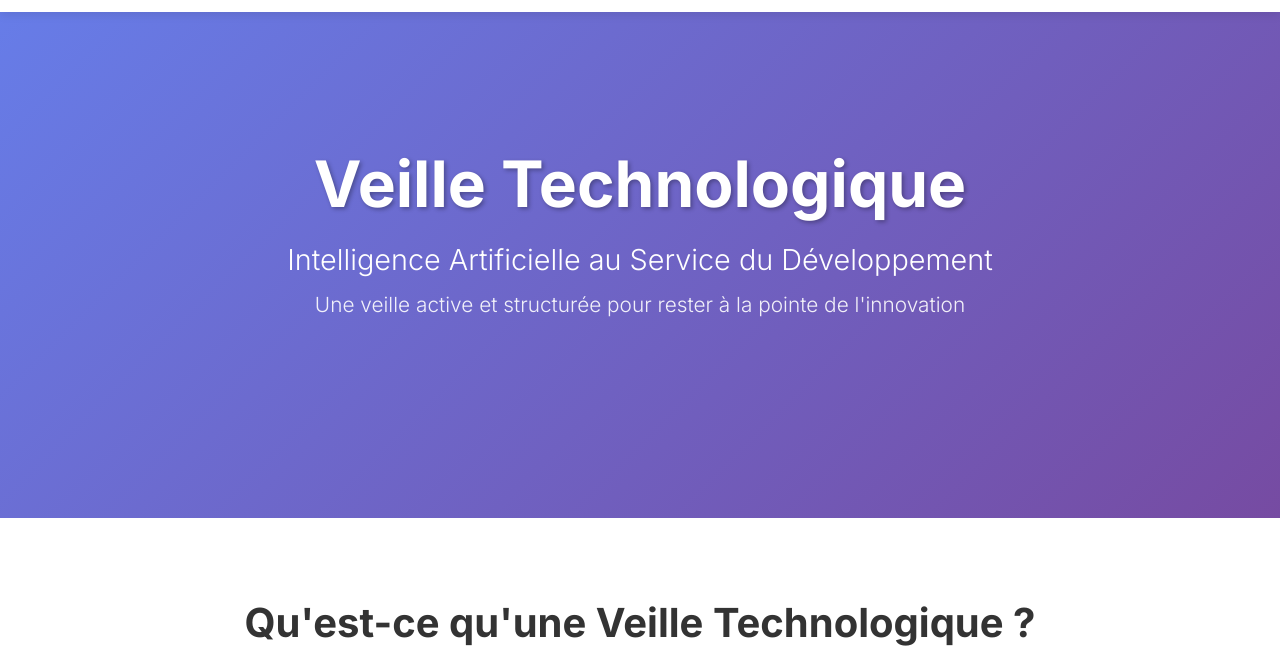
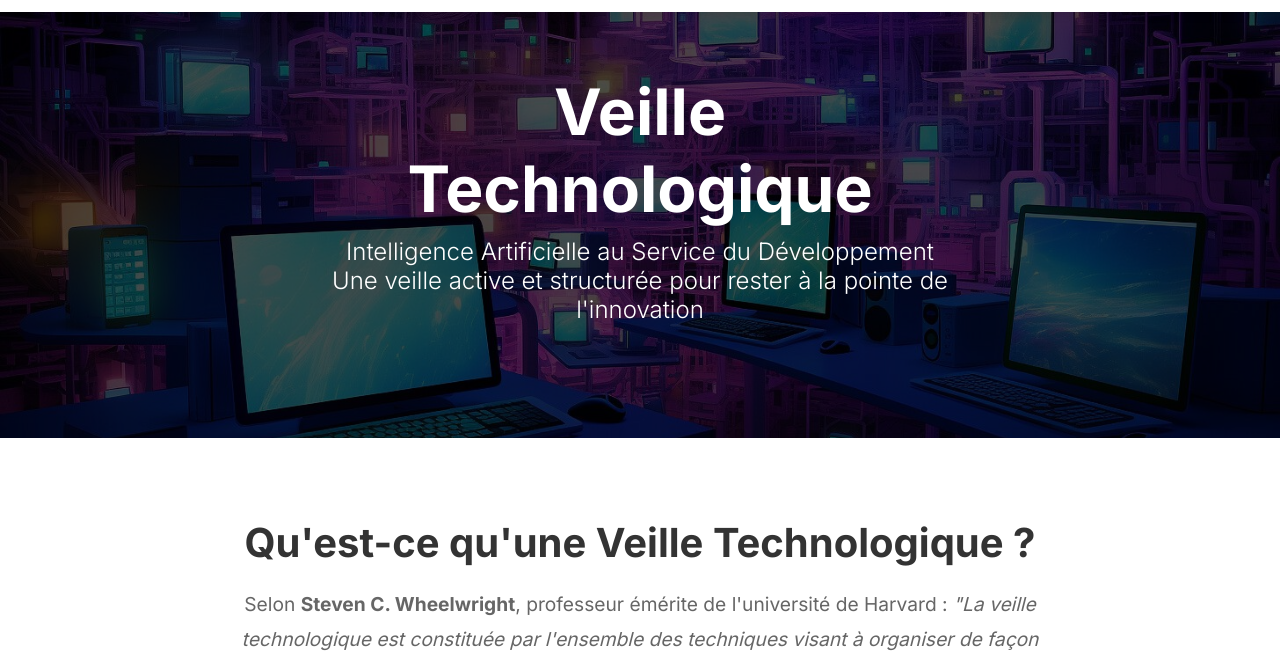
Before and after one commit to Roxas004/Portfolio, a plain HTML site: page Pages/veille technologique.html in a window 1280 px wide. Shown: the part 112-776 px from the top of the page. Drawn offline with nearby package versions, Linux system fonts and the light colour scheme.

Commit message:
veille page

```diff
--- a/Pages/veille technologique.html
+++ b/Pages/veille technologique.html
@@ -34,6 +34,7 @@
 </header>
 
 <div class="slider">
+    <img src="../img/Layout/slider.jpg" class="slider-background" alt="Image de fond">
     <div class="slider-content">
         <h1>Veille Technologique</h1>
         <p>Intelligence Artificielle au Service du Développement</p>
@@ -249,16 +250,16 @@
         <!-- Section Organisation -->
         <div style="margin: 50px 0;">
             <h3 style="text-align: center; font-size: 2rem; margin-bottom: 30px;">
-                📌 Mon Organisation avec Pinboard
+                📌 Mon Organisation avec un Dashboard
             </h3>
             <p style="text-align: center; max-width: 700px; margin: 0 auto 30px; font-size: 1.1rem; color: #666;">
-                Tous les articles que je juge pertinents sont sauvegardés dans mon Pinboard sur Opera GX,
+                Tous les articles que je juge pertinents sont sauvegardés dans mon Dashboard sur feeldy,
                 ce qui me permet de les retrouver facilement et de les consulter ultérieurement.
             </p>
 
             <div style="background: #f9f9f9; padding: 40px; border-radius: 15px; text-align: center;">
                 <img src="../img/Veille/Pindboards.png"
-                     alt="Mon Pinboard de veille"
+                     alt="Mon dashboard de veille"
                      style="max-width: 100%; height: auto; border-radius: 10px; box-shadow: 0 10px 30px rgba(0,0,0,0.1); cursor: pointer;"
                      onclick="window.open(this.src, '_blank')">
                 <p style="margin-top: 20px; font-style: italic; color: #666;">
--- a/styles/veille.css
+++ b/styles/veille.css
@@ -75,37 +75,41 @@ header {
 /* Hero Section */
 .slider {
     width: 100%;
-    min-height: 70vh;
-    background: linear-gradient(135deg, #667eea 0%, #764ba2 100%);
+    min-height: 60vh;
+    background: #000;
     position: relative;
     margin-top: 70px;
-    display: flex;
-    align-items: center;
-    justify-content: center;
+}
+
+.slider-background {
+    width: 100%;
+    height: 100%;
+    object-fit: cover;
+    filter: brightness(30%);
+    position: absolute;
+    top: 0;
+    left: 0;
 }
 
 .slider-content {
+    position: absolute;
+    top: 50%;
+    left: 50%;
+    transform: translate(-50%, -50%);
     text-align: center;
     z-index: 2;
-    color: #fff;
-    padding: 40px;
 }
 
 .slider-content h1 {
+    color: #fff;
     font-size: 4rem;
-    margin-bottom: 20px;
-    text-shadow: 2px 2px 4px rgba(0,0,0,0.3);
+    margin-bottom: 10px;
 }
 
 .slider-content p {
-    font-size: 1.8rem;
+    color: #fff;
+    font-size: 1.5rem;
     font-weight: 300;
-    margin-bottom: 15px;
-}
-
-.slider-content .subtitle {
-    font-size: 1.3rem;
-    opacity: 0.9;
 }
 
 /* Sections */
```
